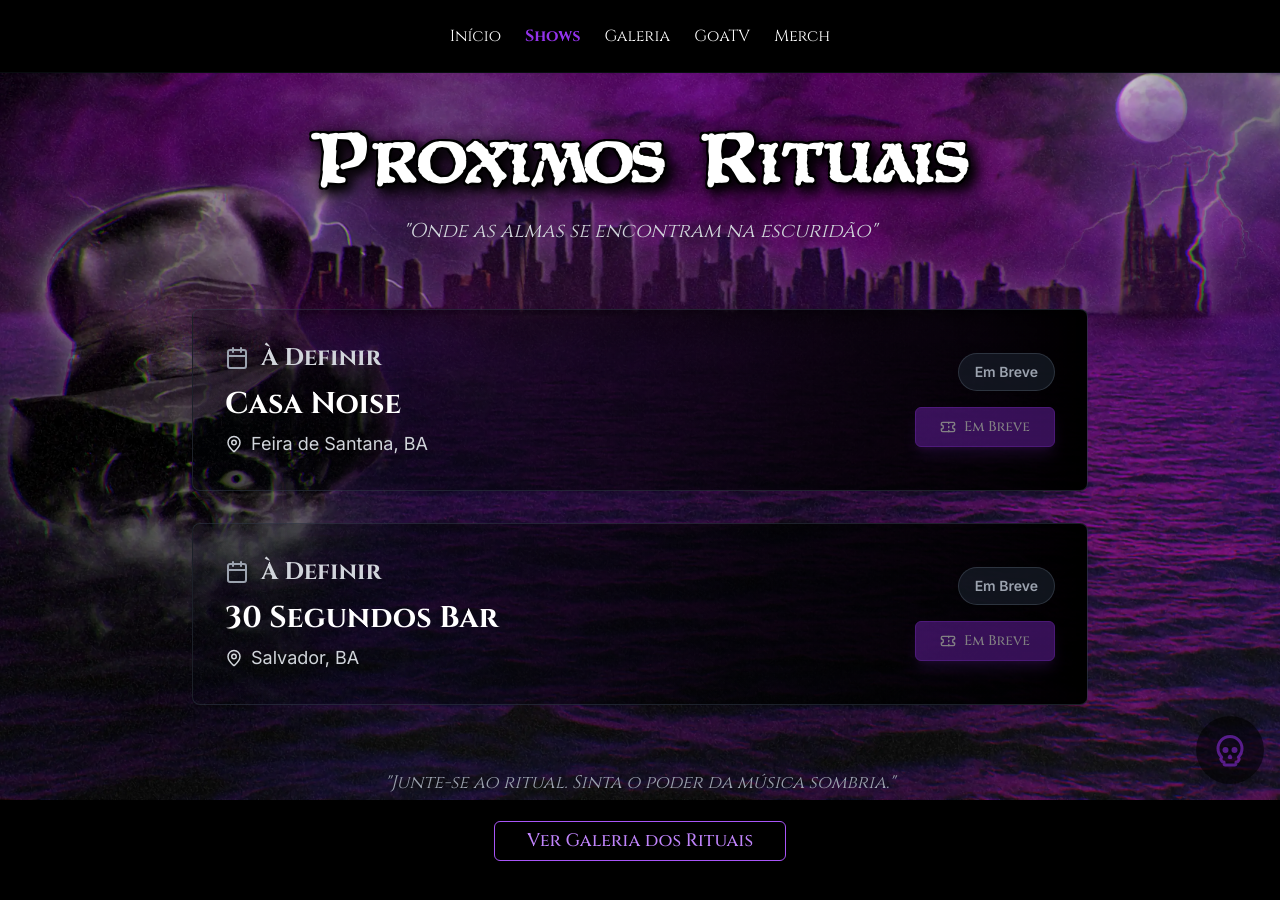
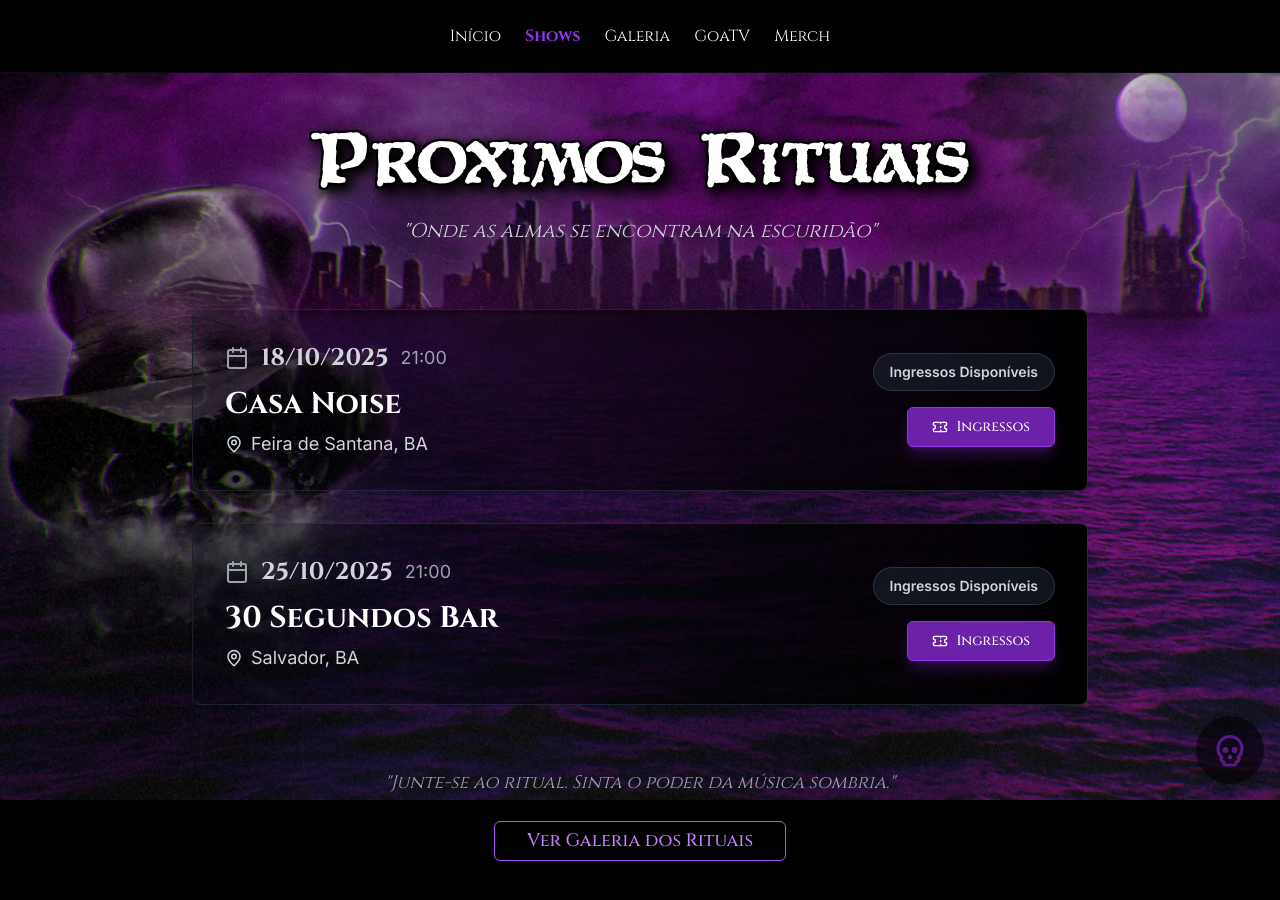
Before and after one commit to gabrielreisdev/the-goat, a Next.js app: page /shows in a window 1280 px wide. Shown: the top 900 px of the page. Built offline with nearby package versions, Linux system fonts and the light colour scheme.

Commit message:
datas de show

```diff
--- a/app/shows/page.tsx
+++ b/app/shows/page.tsx
@@ -5,6 +5,7 @@ import { Card, CardContent } from "@/components/ui/card";
 import { Calendar, MapPin, Ticket } from "lucide-react";
 import Link from "next/link";
 import BackgroundImage from "@/components/BackgroundImage";
+import { link } from "fs";
 
 export default function ShowsPage() {
   const shows = [
@@ -17,18 +18,20 @@ export default function ShowsPage() {
     //   status: "Ingressos Disponíveis",
     // },
     {
-      date: "À Definir",
+      date: "18/10/2025",
       venue: "Casa Noise",
       city: "Feira de Santana, BA",
-      // time: "22:00",
-      status: "Em Breve",
+      time: "21:00",
+      status: "Ingressos Disponíveis",
+      link: "https://www.sympla.com.br/evento/rock-cover-club-rito-das-sombras-ii/3156621",
     },
     {
-      date: "À Definir",
+      date: "25/10/2025",
       venue: "30 Segundos Bar",
       city: "Salvador, BA",
-      // time: "22:00",
-      status: "Em Breve",
+      time: "21:00",
+      status: "Ingressos Disponíveis",
+      link: "https://partik.com.br/ghost-maneskin-e-nightwish-halloween"
     },
   ];
 
```
